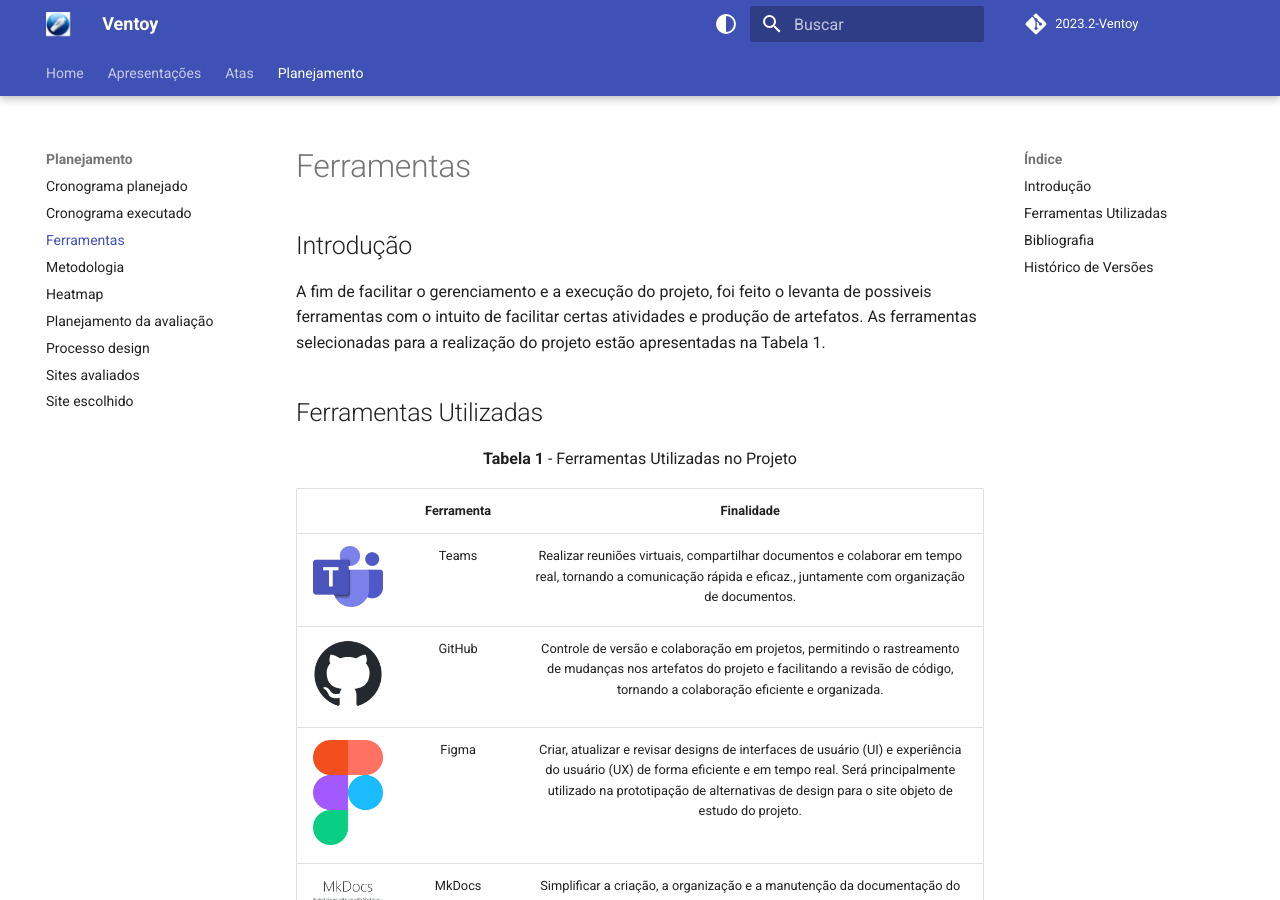
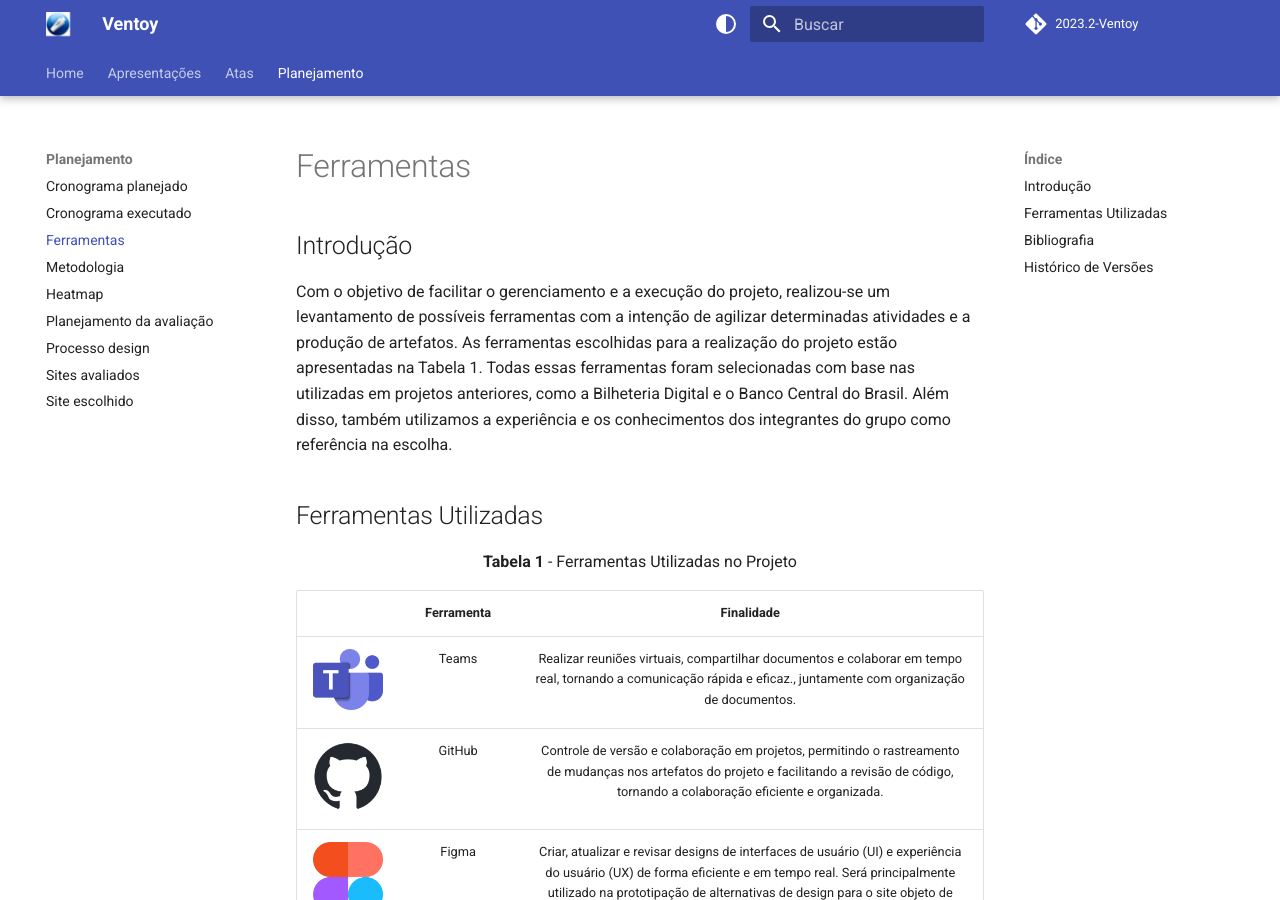
Before and after one commit to Interacao-Humano-Computador/2023.2-Ventoy, an MkDocs documentation site: the page built from docs/planejamento/Ferramentas.md, in a window 1280 px wide and 900 px high. Built offline with MkDocs 1.6.1 and Material for MkDocs 9.7.7, drawn with Linux system fonts in a browser that asks for light colours; comment, search, counter and statistics services are not loaded.

Commit message:
Update Ferramentas.md

```diff
--- a/docs/planejamento/Ferramentas.md
+++ b/docs/planejamento/Ferramentas.md
@@ -2,7 +2,7 @@
 
 ## Introdução
 
-A fim de facilitar o gerenciamento e a execução do projeto, foi feito o levanta de possiveis ferramentas com o intuito de facilitar certas atividades e produção de artefatos. As ferramentas selecionadas para a realização do projeto estão apresentadas na Tabela 1.
+Com o objetivo de facilitar o gerenciamento e a execução do projeto, realizou-se um levantamento de possíveis ferramentas com a intenção de agilizar determinadas atividades e a produção de artefatos. As ferramentas escolhidas para a realização do projeto estão apresentadas na Tabela 1. Todas essas ferramentas foram selecionadas com base nas utilizadas em projetos anteriores, como a Bilheteria Digital e o Banco Central do Brasil. Além disso, também utilizamos a experiência e os conhecimentos dos integrantes do grupo como referência na escolha.
 
 ## Ferramentas Utilizadas
 
```
